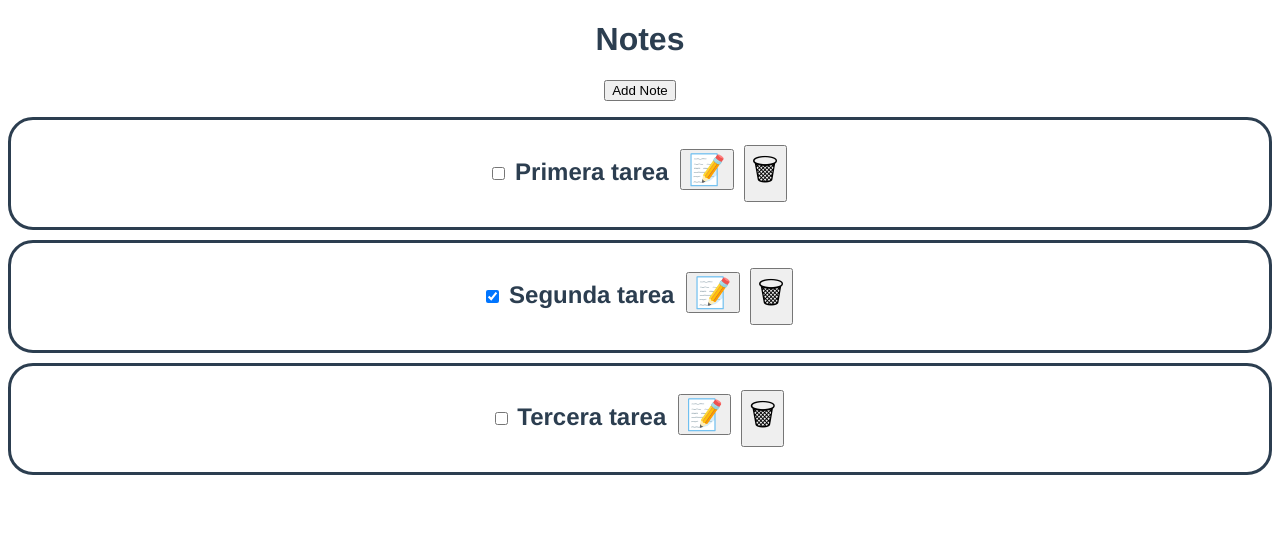
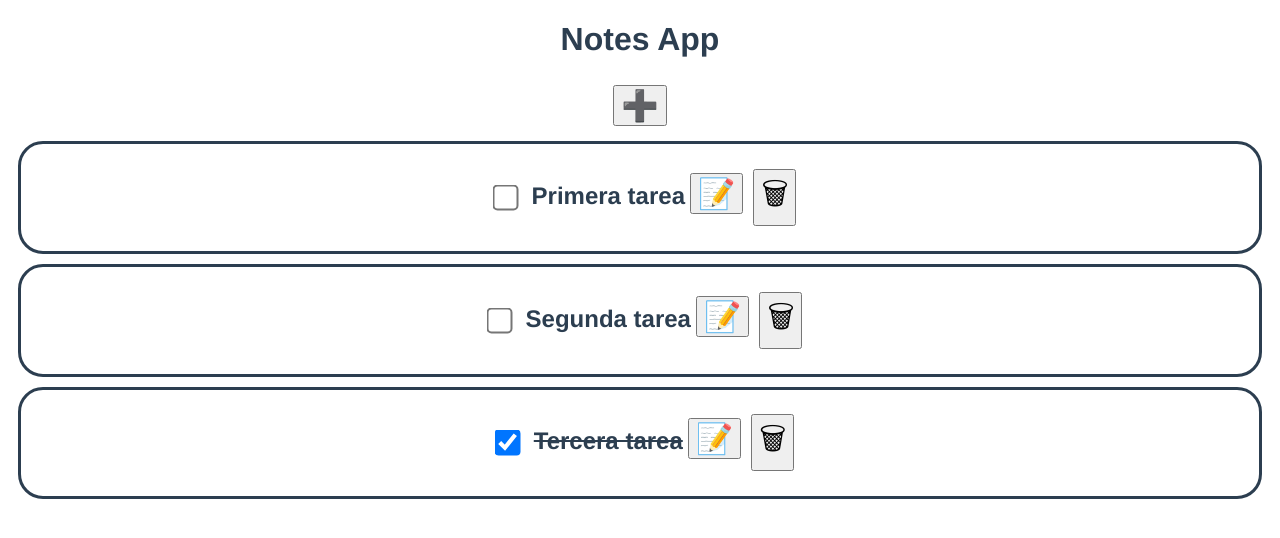
Before and after one commit to mfdebian/lab-notes, a Vue app: page / in a window 1280 px wide. Shown: the top 538 px of the page. Built offline with nearby package versions, Linux system fonts and the light colour scheme.

Commit message:
Added AddNote component and toggle component logic, added 'mark completed' functionality to Note

```diff
--- a/package.json
+++ b/package.json
@@ -8,6 +8,7 @@
   },
   "dependencies": {
     "core-js": "^3.6.5",
+    "uuid": "^8.3.2",
     "vue": "^3.0.0"
   },
   "devDependencies": {
--- a/src/App.vue
+++ b/src/App.vue
@@ -1,4 +1,5 @@
 <template>
+  <h1>Notes App</h1>
   <NotesList />
 </template>
 
--- /dev/null
+++ b/src/components/Notes/AddNote.vue
@@ -0,0 +1,65 @@
+<template>
+  <form @submit="emitAddNote">
+    <input type="text"
+    placeholder="Tarea a realizar"
+    v-model="text"
+    class="input-text" />
+    <button type="submit" class="button-submit">&#10004;</button>
+  </form>
+</template>
+
+<script>
+import { v4 as uuidv4 } from 'uuid';
+
+function emitAddNote(event) {
+  event.preventDefault();
+
+  /* normally we would capture the event's target value
+    like so:
+      console.log(event.target[0].value);
+    bue since we're using a framework that already provides
+    data capture/binding logic we can acomplish this using
+    the v-model directive in the input tag so we can have
+    two-way data binding from/to the form's text input to/from
+    our component's (this) "text" data variable.
+  */
+
+  if(this.text) {
+    let note = {
+      id: uuidv4(),
+      text: this.text,
+      completed: this.completed
+    }
+
+    /* We need to 'emit' this event to our parent component
+      where the data lives
+    */
+    this.$emit('add-note', note)
+
+    // then we clean the text input field
+    this.text='';
+  }
+
+}
+
+export default {
+name: 'AddNote',
+data() {
+  return {
+    text: '',
+    completed: false
+  }
+},
+methods: {
+  emitAddNote: emitAddNote
+}
+}
+</script>
+
+<style>
+.input-text {
+  font-size: 20px;
+  padding-top: 8px;
+  line-height: 30px;
+}
+</style>
--- a/src/components/Notes/Note.vue
+++ b/src/components/Notes/Note.vue
@@ -1,8 +1,12 @@
 <template>
   <div class="note">
     <h2>
-      <input type="checkbox" v-bind:checked="note.completed"/>
-      {{note.text}}
+      <input
+      type="checkbox"
+      v-bind:checked="note.completed"
+      @change="toggleNoteCompleted(note)"
+      class="input-checkbox"/>
+      <span v-bind:class="textClass">{{note.text}}</span>
       <button>&#128221;</button>
       <button @click="emitDeleteNoteEvent(note.id)">&#128465;</button>
     </h2>
@@ -13,32 +17,56 @@
 
 <script>
 
+function toggleNoteCompleted(note) {
+  note.completed = !note.completed
+  if(note.completed) {
+    this.textClass='completed'
+  } else {
+    this.textClass=''
+  }
+}
+
 function emitDeleteNoteEvent(noteId) {
-  /* We need to 'emit' this event to our parent component,
-  were the data lives */
+  /* We need to 'emit' this event to our parent component
+  where the data lives */
   this.$emit('delete-note', noteId);
 }
 
 export default {
   name: 'Note',
   props: {
-    note: Object
+    note: Object,
+  },
+  data() {
+    return {
+      textClass: ''
+    }
+  },
+  created() {
+    if(this.note.completed) {
+      this.textClass='completed'
+    }
   },
   methods: {
-    emitDeleteNoteEvent: emitDeleteNoteEvent
+    emitDeleteNoteEvent: emitDeleteNoteEvent,
+    toggleNoteCompleted: toggleNoteCompleted
   }
 }
 </script>
 
-<style scoped>
+<style>
 .note {
   border-style: solid;
   border-radius: 25px;
-  margin-bottom: 10px;
+  margin: 10px;
 }
 
-button {
-  font-size: 30px;
-  margin: 5px;
+.input-checkbox {
+  transform: scale(2);
+  margin: 20px;
+}
+
+.completed {
+  text-decoration: line-through;
 }
 </style>
--- a/src/components/Notes/NotesList.vue
+++ b/src/components/Notes/NotesList.vue
@@ -1,7 +1,6 @@
 <template>
-  <h1>Notes</h1>
-  <button @click="addNote">Add Note</button>
-  <p>{{msg}}</p>
+  <button @click="toggleShowAddNoteComponent">&#10133;</button>
+  <AddNote v-show="showAddNoteComponent" @add-note="addNote" />
   <Note
     @delete-note="deleteNote"
     v-for="note in notes"
@@ -12,11 +11,14 @@
 
 <script>
 import Note from './Note'
+import AddNote from './AddNote';
 
-function addNote() {
-  let oldMsg = this.msg;
-  let newMsg= "Hello from button";
-  this.msg = newMsg;
+function toggleShowAddNoteComponent() {
+  this.showAddNoteComponent = !this.showAddNoteComponent;
+}
+
+function addNote(note) {
+  this.notes = [...this.notes, note];
 }
 
 function deleteNote(noteId) {
@@ -28,17 +30,19 @@ function deleteNote(noteId) {
 export default {
   name: 'NotesList',
   components: {
-    Note
+    Note,
+    AddNote
   },
   data() {
     return {
-      msg: "",
       notes: [],
+      showAddNoteComponent: false
     }
   },
   methods: {
     addNote: addNote,
-    deleteNote: deleteNote
+    deleteNote: deleteNote,
+    toggleShowAddNoteComponent: toggleShowAddNoteComponent
   },
   created() {
     this.notes = [
@@ -50,12 +54,12 @@ export default {
       {
         id: 2,
         text: "Segunda tarea",
-        completed: true,
+        completed: false,
       },
       {
         id: 3,
         text: "Tercera tarea",
-        completed: false,
+        completed: true,
       },
     ]
   }
@@ -65,4 +69,9 @@ export default {
 
 <style>
 
+button {
+  font-size: 30px;
+  margin: 5px;
+}
+
 </style>
```
Also changed, not shown: 1 other file (tests, documents, lock files or other folders).
